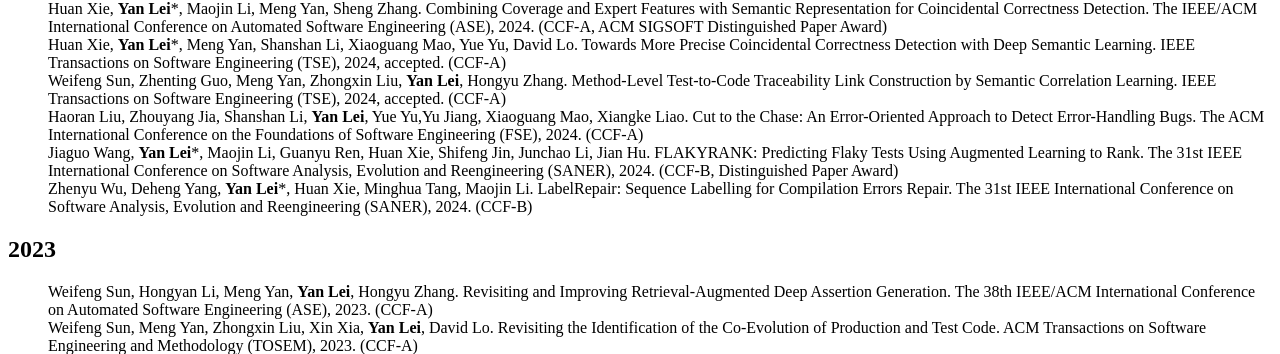
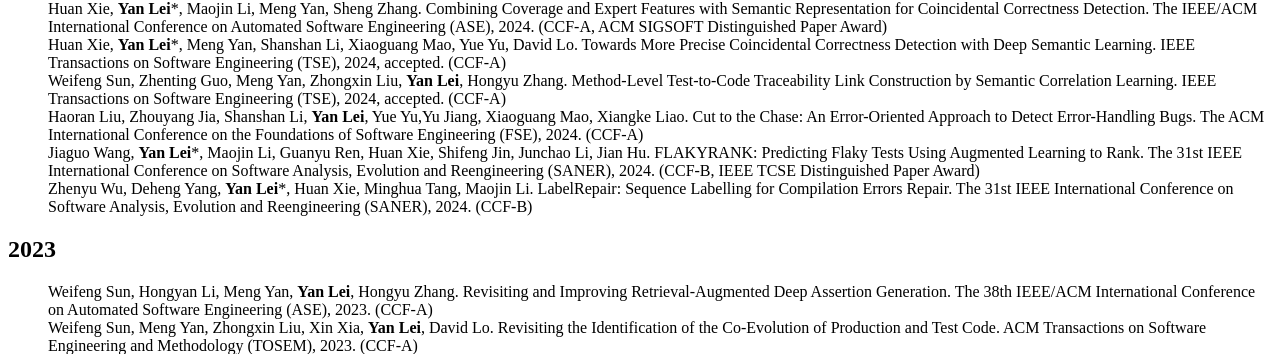
Before and after one commit to yanlei-cs/yanlei-cs.github.io, a Jekyll site: the page built from publications.md, in a window 1280 px wide. Shown: the part 610-964 px from the top of the page. Built offline with Jekyll 4.4.1, drawn with Linux system fonts in a browser that asks for light colours; nearby versions of some CDN libraries; comment, search, counter and statistics services are not loaded.

Commit message:
Update publications.md

```diff
--- a/publications.md
+++ b/publications.md
@@ -16,7 +16,7 @@
 
 <LI>Haoran Liu, Zhouyang Jia, Shanshan Li, <strong>Yan Lei</strong>, Yue Yu,Yu Jiang, Xiaoguang Mao, Xiangke Liao. Cut to the Chase: An Error-Oriented Approach to Detect Error-Handling Bugs. The ACM International Conference on the Foundations of Software Engineering (FSE), 2024. (CCF-A)</LI>
 
-<LI>Jiaguo Wang, <strong>Yan Lei</strong>*, Maojin Li, Guanyu Ren, Huan Xie, Shifeng Jin, Junchao Li, Jian Hu. FLAKYRANK: Predicting Flaky Tests Using Augmented Learning to Rank. The 31st IEEE International Conference on Software Analysis, Evolution and Reengineering (SANER), 2024. (CCF-B, Distinguished Paper Award)</LI>
+<LI>Jiaguo Wang, <strong>Yan Lei</strong>*, Maojin Li, Guanyu Ren, Huan Xie, Shifeng Jin, Junchao Li, Jian Hu. FLAKYRANK: Predicting Flaky Tests Using Augmented Learning to Rank. The 31st IEEE International Conference on Software Analysis, Evolution and Reengineering (SANER), 2024. (CCF-B, IEEE TCSE Distinguished Paper Award)</LI>
 
  <LI>Zhenyu Wu, Deheng Yang, <strong>Yan Lei</strong>*, Huan Xie, Minghua Tang, Maojin Li. LabelRepair: Sequence Labelling for Compilation Errors Repair. The 31st IEEE International Conference on Software Analysis, Evolution and Reengineering (SANER), 2024. (CCF-B)</LI>
 </UL>
```
